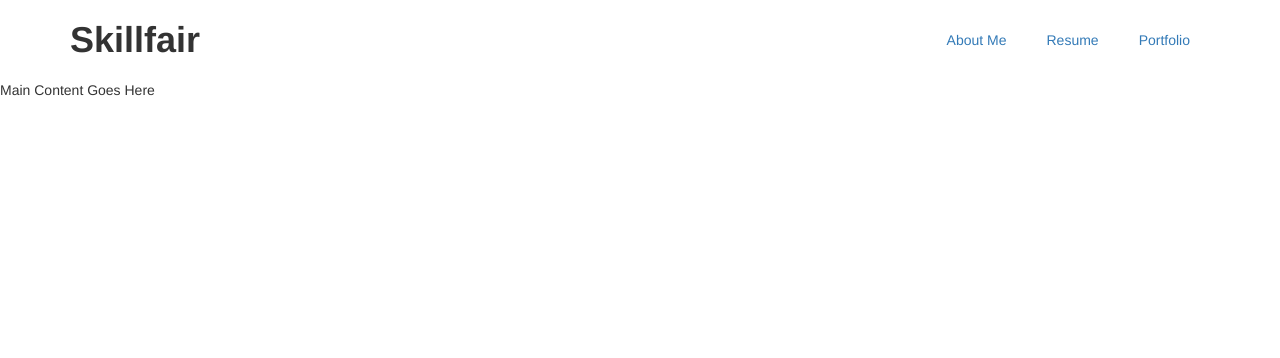
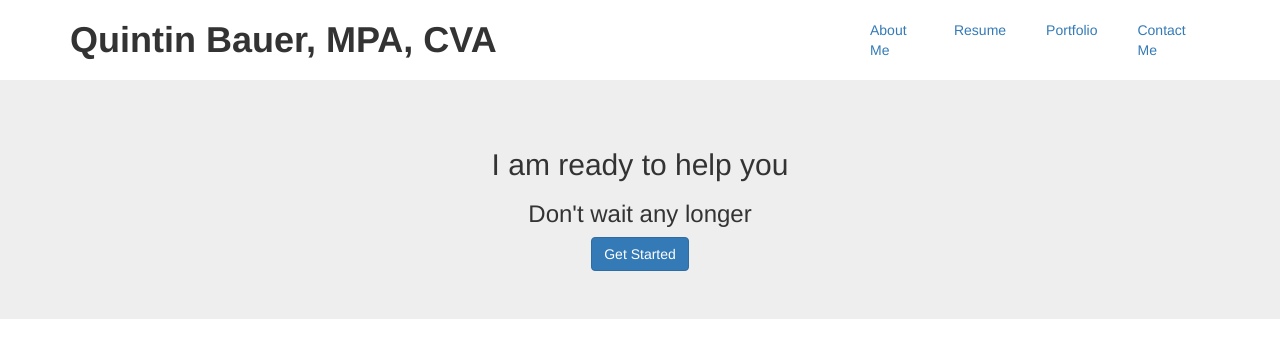
Before and after one commit to qbauer82/qbauer82.github.io, a Jekyll site: the page index.html, which Jekyll copies as it is, in a window 1280 px wide. Shown: the top 358 px of the page. Built offline with Jekyll 4.4.1, drawn with Linux system fonts in a browser that asks for light colours.

Commit message:
Update index.html

```diff
--- a/index.html
+++ b/index.html
@@ -6,13 +6,22 @@
 <body>
  <header class="container">
     <div class="row">
-      <h1 class="col-sm-8">Skillfair</h1>
+      <h1 class="col-sm-8">Quintin Bauer, MPA, CVA</h1>
       <nav class="col-sm-4">
         <p><a href="aboutme.html">About Me</a></p>
         <p><a href="resume.html">Resume</a></p>
         <p><a href="portfolio.html">Portfolio</a></p>
+        <p><a href="contact.html">Contact Me</a></p>
       </nav>
     </div>
 </header>
-Main Content Goes Here
+<section class="jumbotron">
+    <div class="container">
+      <div class="row text-center">
+        <h2>I am ready to help you</h2>
+        <h3>Don't wait any longer</h3>
+        <a class="btn btn-primary" href="getstarted.html">Get Started</a>
+      </div>
+    </div>
+  </section>
 </body>
```
